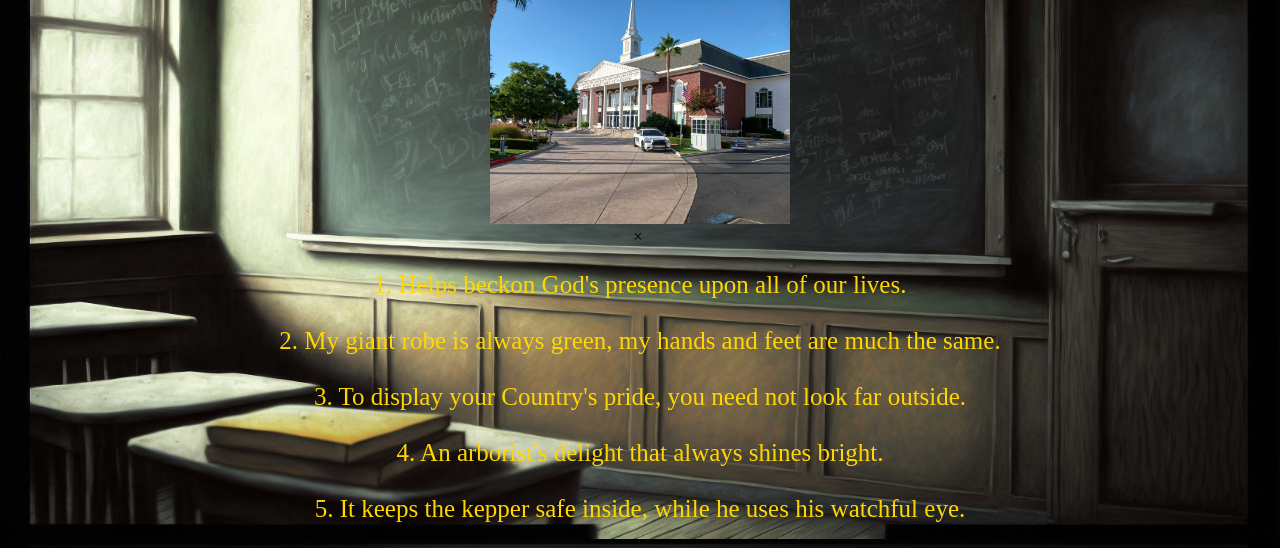
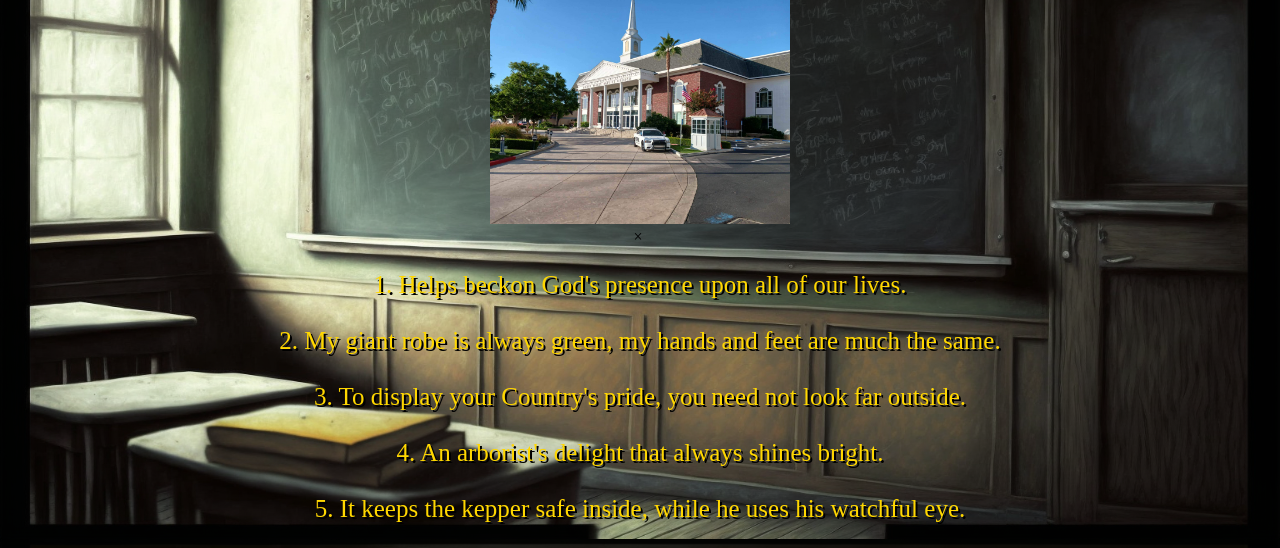
Before and after one commit to jasonwolves/escape-room, a PHP site: page /correct.html in a window 1280 px wide. Shown: the part 261-809 px from the top of the page. Run offline with PHP 8.4, Linux system fonts and the light colour scheme.

Commit message:
added text shadow

```diff
--- a/correct_style.css
+++ b/correct_style.css
@@ -8,7 +8,8 @@ background-size: 100% 100%;
 }
 p {
   font-size: 25px;
-  color: gold
+  color: gold;
+  text-shadow: 2px 2px black;
 }
 
 /* 100% Image Width on Smaller Screens */
```
